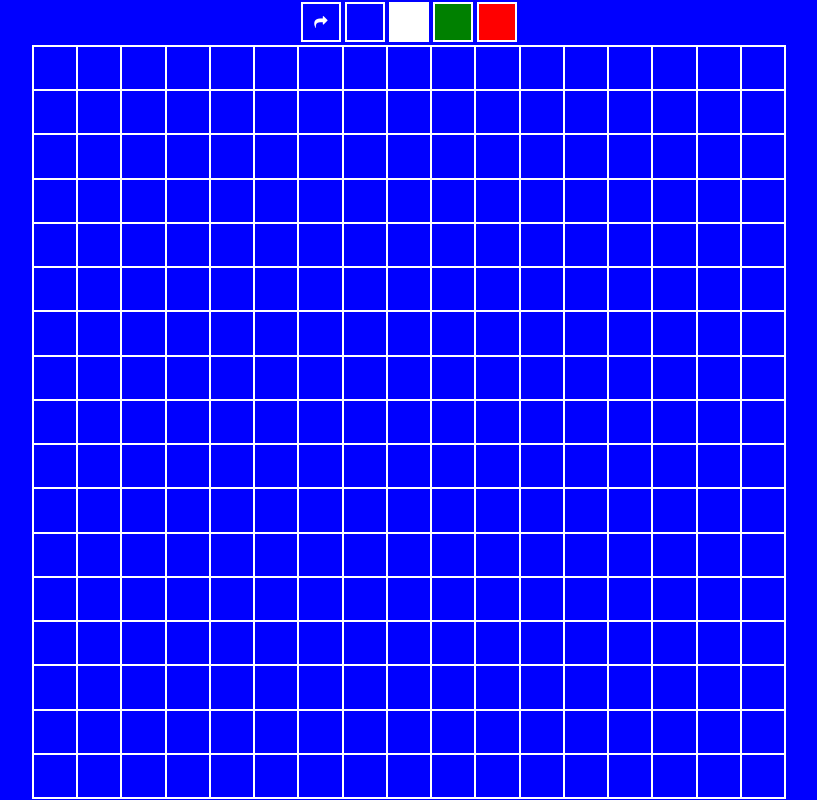
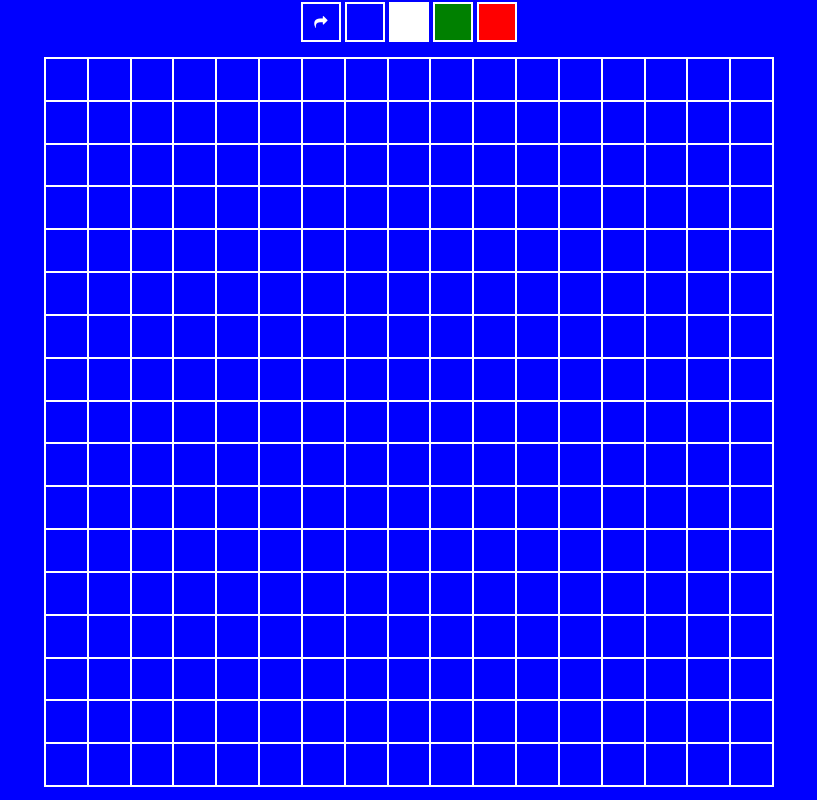
Before and after one commit to alnadev/maze-designer, a plain HTML site: page index.html in a window 1280 px wide. Shown: the whole page, without its empty margins (231-1048 px from the left). Drawn offline with Linux system fonts and the light colour scheme.

Commit message:
Fix grid out of border on horizontal screens

```diff
--- a/style.css
+++ b/style.css
@@ -33,8 +33,8 @@ body {
 }
 
 .child-container {
-	width: 94vmin;
-	height: 94vmin;
+	width: 91vmin;
+	height: 91vmin;
 	display: grid;
 	background-color: blue;
 
```
